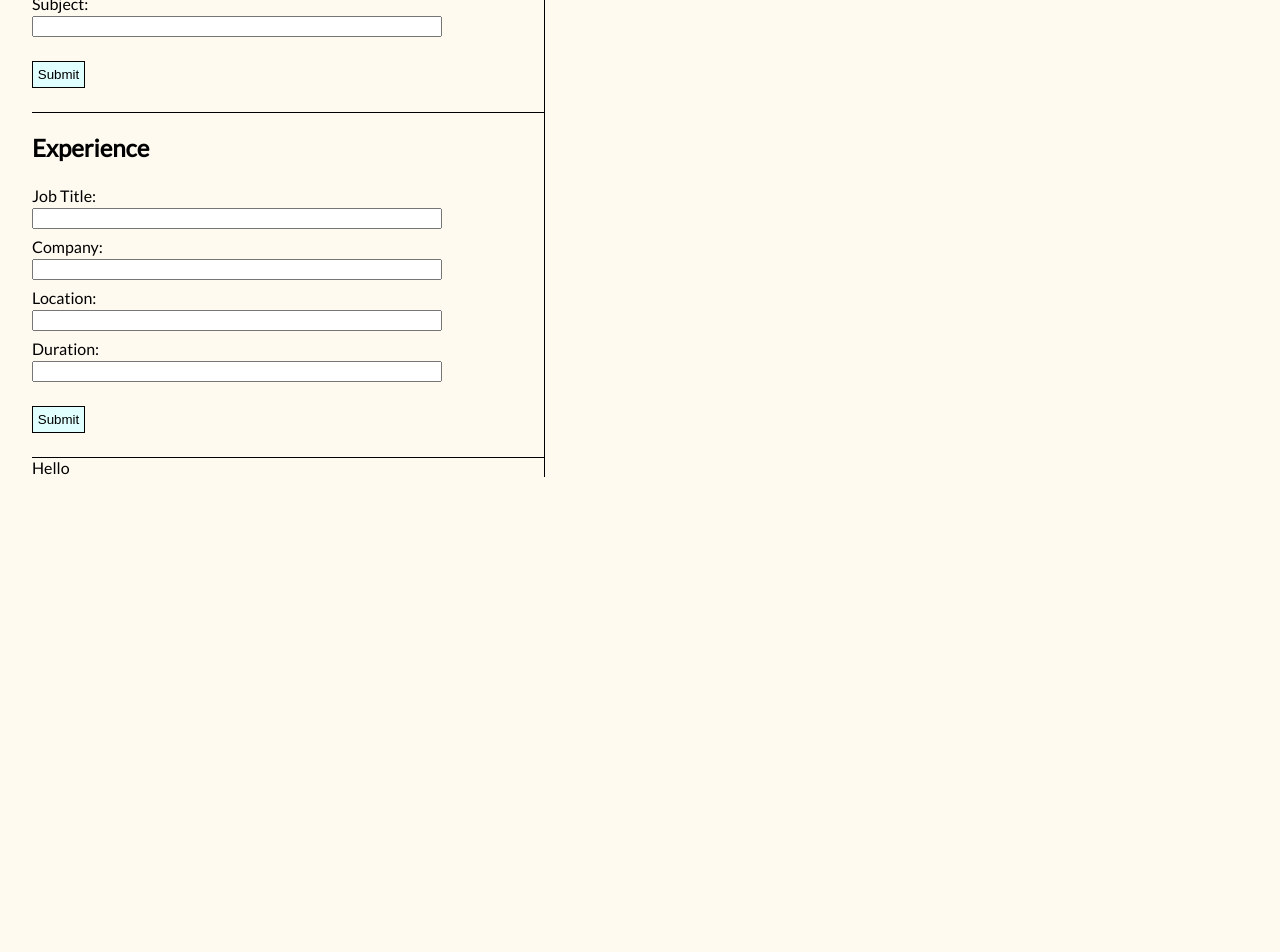
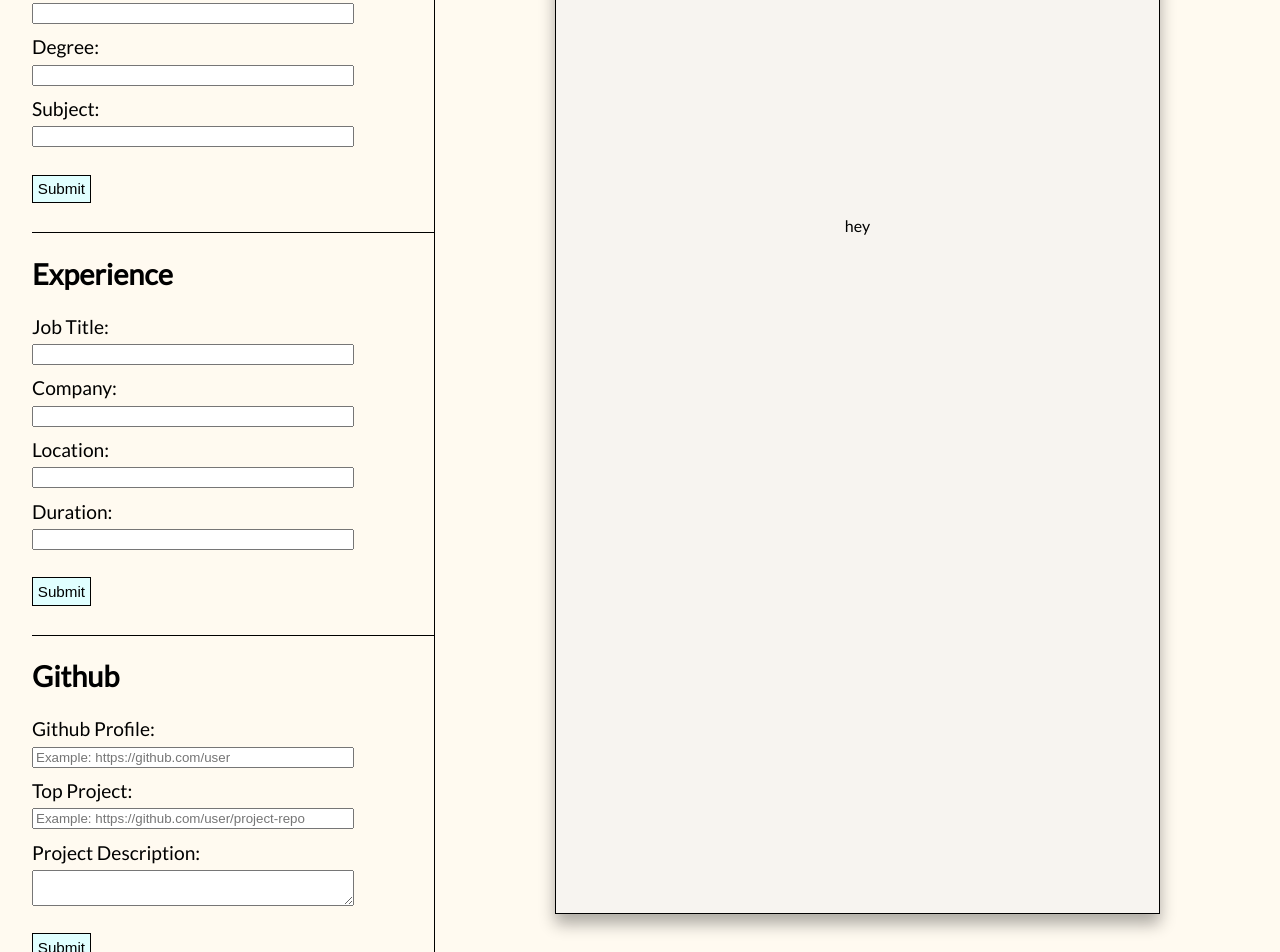
Before and after one commit to qzmp10/cv-application, a React (Create React App) app in the folder cv-project/: page / in a window 1280 px wide. Shown: the part 620-1572 px from the top of the page. Before the commit the page ends 1097 px from the top, so only its background shows below. Built offline with nearby package versions, Linux system fonts and the light colour scheme.

Commit message:
cv component + css touches

```diff
--- a/cv-project/src/App.css
+++ b/cv-project/src/App.css
@@ -7,22 +7,40 @@ body {
 }
 
 .pageHeader {
-  padding: 1.7rem;
+  padding: 2.2rem;
   margin: 0;
   background-color: rgb(224, 255, 255);
-  box-shadow: 0px 5px 5px rgba(0, 0, 0, 0.589);
+  box-shadow: 0px 5px 5px rgba(0, 0, 0, 0.50);
   z-index: 10;
   position: sticky;
   top: 0;
 }
+.pageContainer {
+  height: 100%;
+  display: flex;
+}
+.cvContainer {
+  display: flex;
+  align-items: center;
+  justify-content: center;
+  width: 60vw;
+  margin: 3rem;
+  margin-left: 7.5rem;
+  margin-right: 7.5rem;
+  border: solid 1px black;
+  background-color: rgba(240, 240, 240, 0.534);
+  box-shadow: 0px 10px 15px rgba(0, 0, 0, 0.322);
+}
 
-.mainContainer {
+
+.formContainer {
   width: 40vw;
   height: 100%;
   background-color: rgb(255, 250, 240);
   border-radius: 0.6px;
   padding-left: 2rem;
   border-right: solid 1px black;
+  font-size: 1.2rem
 }
 
 
@@ -30,14 +48,14 @@ body {
   width: 100%;
   height: 35%;
   border-bottom: solid 1px black;
-  padding-bottom: 1.5rem;
+  padding-bottom: 1.8rem;
 }
 
 .education {
   width: 100%;
   height: 100%;
   border-bottom: solid 1px black;
-  padding-bottom: 1.5rem;
+  padding-bottom: 1.8rem;
 }
 
 .projects {
@@ -49,7 +67,7 @@ body {
   width: 100%;
   height: 100%;
   border-bottom: solid 1px black;
-  padding-bottom: 1.5rem;
+  padding-bottom: 1.8rem;
 }
 
 .formHeader {
@@ -57,10 +75,10 @@ body {
 }
 
 .inputDiv {
-  margin-bottom: 0.5rem;
+  margin-bottom: 0.7rem;
   display: flex;
   flex-direction: column;
-  gap: 0.2rem;
+  gap: 0.4rem;
   width: 80%;
 }
 
@@ -69,6 +87,7 @@ body {
   background-color: rgb(224, 255, 255);
   border: solid 1px black;
   padding: 0.3rem;
+  font-size: 0.95rem;
 }
 
 /* .infoForm {
--- a/cv-project/src/App.js
+++ b/cv-project/src/App.js
@@ -14,12 +14,21 @@ class App extends React.Component {
   render() {
     return (
       <><h1 className='pageHeader'>CV GENERATOR</h1>
-        <div className="mainContainer">
+
+      <div className='pageContainer'>
+
+      <div className="formContainer">
         <GeneralInfo />
         <Education />
         <Experience />
         <Projects />
-      </div></>
+      </div>
+
+      <div className = 'cvContainer'>
+        <div className='ceevee'>hey</div>
+      </div>
+      </div>
+      </>
     )
   }
 }
--- a/cv-project/src/components/ProjectForm.js
+++ b/cv-project/src/components/ProjectForm.js
@@ -6,6 +6,43 @@ class ProjectForm extends React.Component {
     }
 
     render() {
-        return()
+        return(
+            <form>
+                 <h2 className = "formHeader">Github</h2>
+                    <div className='inputDiv'>
+                      <label htmlFor="">Github Profile: </label>
+                      <input
+                    //   onChange=''
+                    //   value=''
+                      id=''
+                      type='url'
+                      placeholder='Example: https://github.com/user'/>
+                    </div>
+
+                    <div className='inputDiv'>
+                    <label htmlFor="">Top Project: </label>
+                    <input
+                    // onChange=''
+                    //   value=''
+                      id=''
+                      type="url"
+                      placeholder='Example: https://github.com/user/project-repo'
+                      />
+                    </div>
+
+                    <div className='inputDiv'>
+                    <label htmlFor="">Project Description: </label>
+                    <textarea
+                    id=''
+                    // value=''
+                    // onChange=''
+                    > </textarea>
+                    </div>
+
+                    <button className="submit" type="submit">Submit</button>
+            </form>
+        )
     }
 }
+
+export default ProjectForm
--- a/cv-project/src/components/Projects.js
+++ b/cv-project/src/components/Projects.js
@@ -1,4 +1,5 @@
 import React from 'react';
+import ProjectForm from './ProjectForm';
 
 class Projects extends React.Component {
     constructor() {
@@ -7,7 +8,7 @@ class Projects extends React.Component {
 
     render() {
         return(
-            <div className="projects">Hello</div>
+            <ProjectForm/>
         )
     }
 }
```
